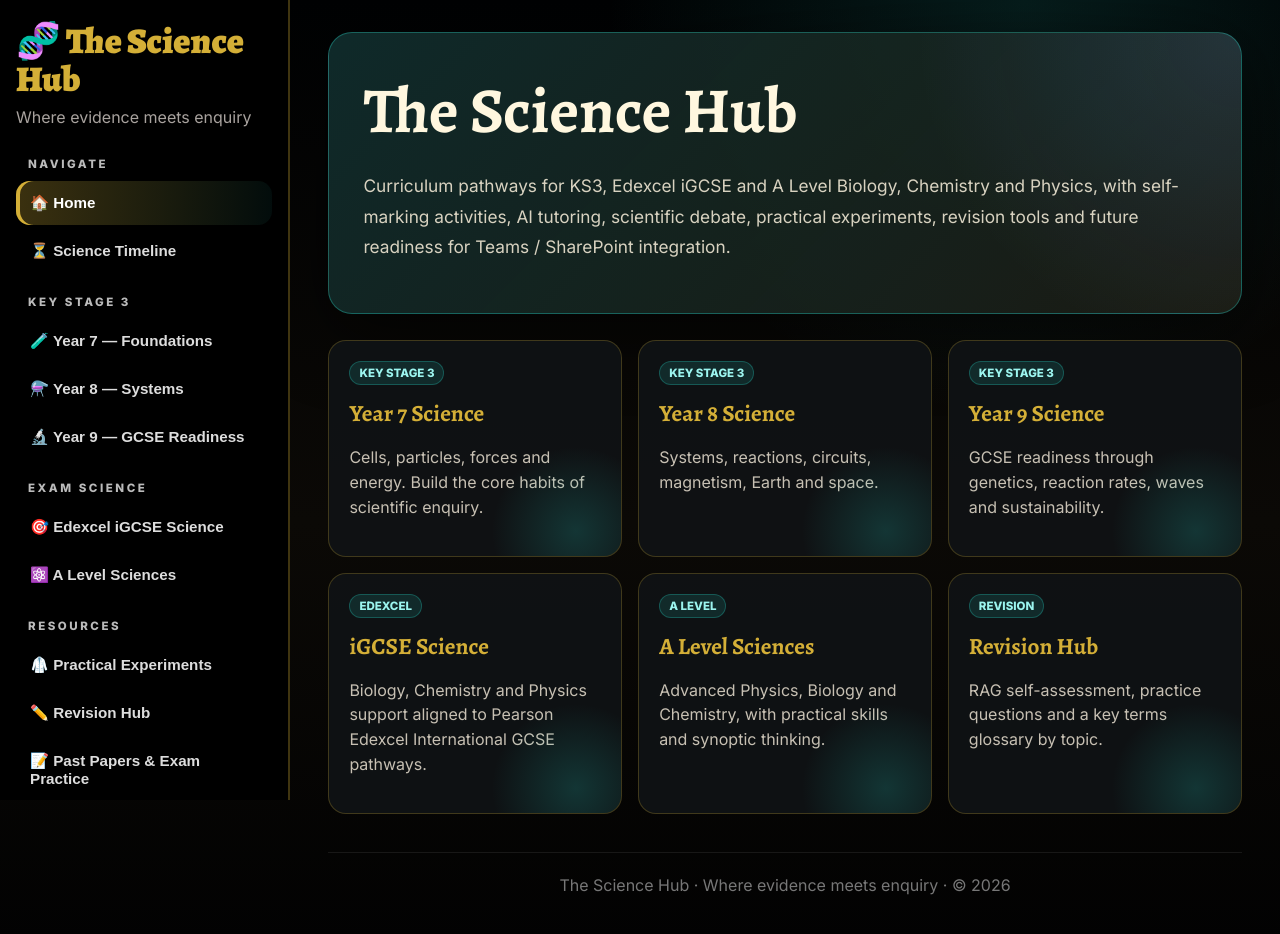
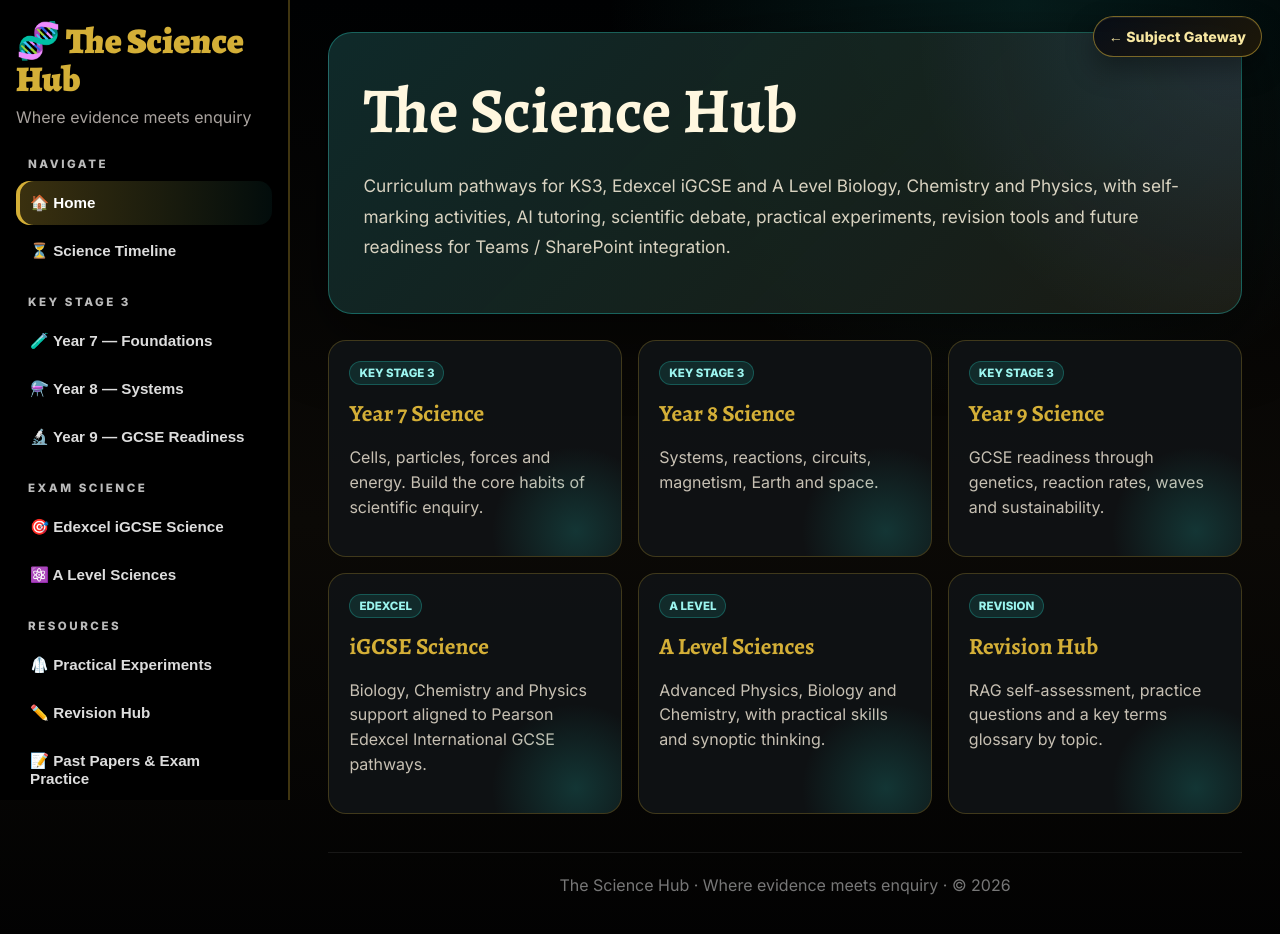
Before and after one commit to johnstevens1975aa-Holmbury/The-Science-Hub, a plain HTML site: page index.html in a window 1280 px wide. Drawn offline with nearby package versions, Linux system fonts and the light colour scheme.

Commit message:
Add files via upload

```diff
--- a/index.html
+++ b/index.html
@@ -26,8 +26,55 @@
 .rag-table{width:100%;border-collapse:collapse} .rag-table th,.rag-table td{border-bottom:1px solid rgba(255,255,255,.1);padding:10px;text-align:left} .rag-btn{width:22px;height:22px;border-radius:50%;border:0;cursor:pointer;margin:0 4px} .r{background:#dc2626} .a{background:#f59e0b} .g{background:#16a34a}
 footer{color:#777;text-align:center;border-top:1px solid rgba(255,255,255,.08);margin-top:38px;padding:22px}
 </style>
+
+<!-- Landing page return link added by Copilot -->
+<style id="landing-return-link-style">
+  .landing-return-link {
+    position: fixed;
+    top: 16px;
+    right: 18px;
+    z-index: 999999;
+    display: inline-flex;
+    align-items: center;
+    gap: 8px;
+    padding: 11px 15px;
+    border-radius: 999px;
+    border: 1px solid rgba(212,175,55,.55);
+    background: linear-gradient(135deg, rgba(8,12,22,.92), rgba(31,24,8,.92));
+    color: #f8e7a1;
+    text-decoration: none;
+    font-weight: 800;
+    font-family: Inter, Segoe UI, Arial, sans-serif;
+    font-size: 0.88rem;
+    letter-spacing: .01em;
+    box-shadow: 0 12px 28px rgba(0,0,0,.38), inset 0 1px 0 rgba(255,255,255,.08);
+    backdrop-filter: blur(10px);
+    -webkit-backdrop-filter: blur(10px);
+  }
+  .landing-return-link:hover {
+    transform: translateY(-1px);
+    border-color: rgba(255,215,120,.85);
+    background: linear-gradient(135deg, rgba(18,24,38,.98), rgba(70,47,8,.98));
+    color: #fff7d6;
+  }
+  .landing-return-link:focus-visible {
+    outline: 3px solid rgba(248,231,161,.55);
+    outline-offset: 3px;
+  }
+  @media (max-width: 720px) {
+    .landing-return-link {
+      top: auto;
+      right: 12px;
+      bottom: 14px;
+      padding: 10px 13px;
+      font-size: .82rem;
+    }
+  }
+</style>
 </head>
 <body>
+<a class="landing-return-link" href="index.html" aria-label="Return to the main subject landing page">← Subject Gateway</a>
+
 <button id="menu" onclick="document.querySelector('aside').classList.toggle('open')">☰</button>
 <div id="app">
 <aside>
```
